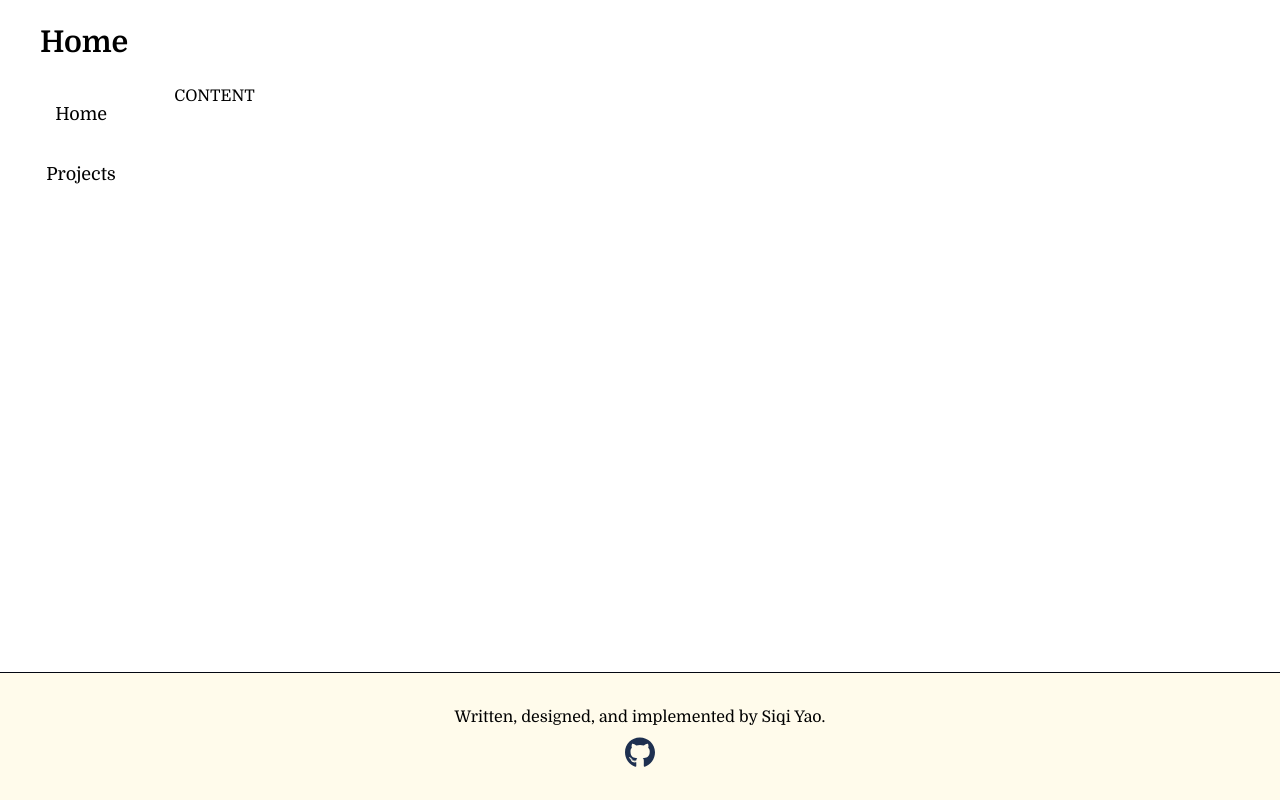
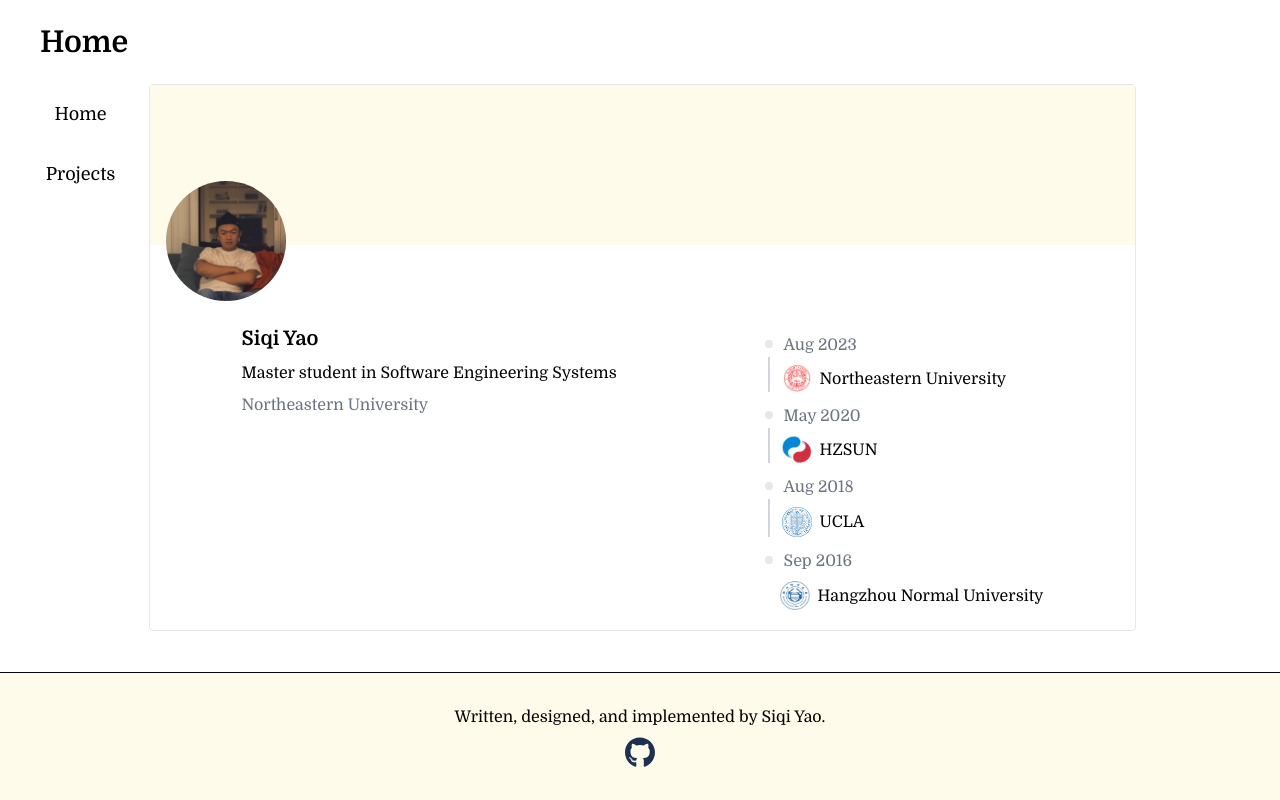
Before and after one commit to CKYWEB/siqiyao, a Next.js app: page / in a window 1280 px wide. Built offline with nearby package versions, Linux system fonts and the light colour scheme.

Commit message:
add: profile

```diff
--- a/app/layout.tsx
+++ b/app/layout.tsx
@@ -21,9 +21,9 @@ export default function RootLayout({
     <html lang="en">
       <body className={domine.className}>
           <Header />
-          <div className="flex space-x-6">
+          <div className="flex max-w-6xl">
               <NavBar/>
-              <div className="container">
+              <div className="w-full mx-4 md:ms-0">
                   {children}
               </div>
           </div>
--- a/app/page.tsx
+++ b/app/page.tsx
@@ -1,7 +1,31 @@
+import Image from "next/image";
+import TimeLine from "@/app/components/TimeLine";
+
 export default function Home() {
     return (
-        <h1>
-            CONTENT
-        </h1>
+        <div className="border rounded">
+            <div className="bg-amber-50 h-40 mb-20">
+                <Image
+                    priority
+                    src="/profile.jpeg"
+                    alt="profile picture"
+                    width={120}
+                    height={120}
+                    className="rounded-full relative top-24 left-4"
+                />
+            </div>
+            <div className="md:flex md:justify-around px-4 pb-4 space-y-4 md:space-y-0">
+                <div className="space-y-2">
+                    <div className="text-xl font-bold">Siqi Yao</div>
+                    <div>
+                        Master student in Software Engineering Systems
+                    </div>
+                    <div className="text-gray-500">
+                        Northeastern University
+                    </div>
+                </div>
+                <TimeLine />
+            </div>
+        </div>
     )
 }
```
Also changed, not shown: public/profile.jpeg (added).
